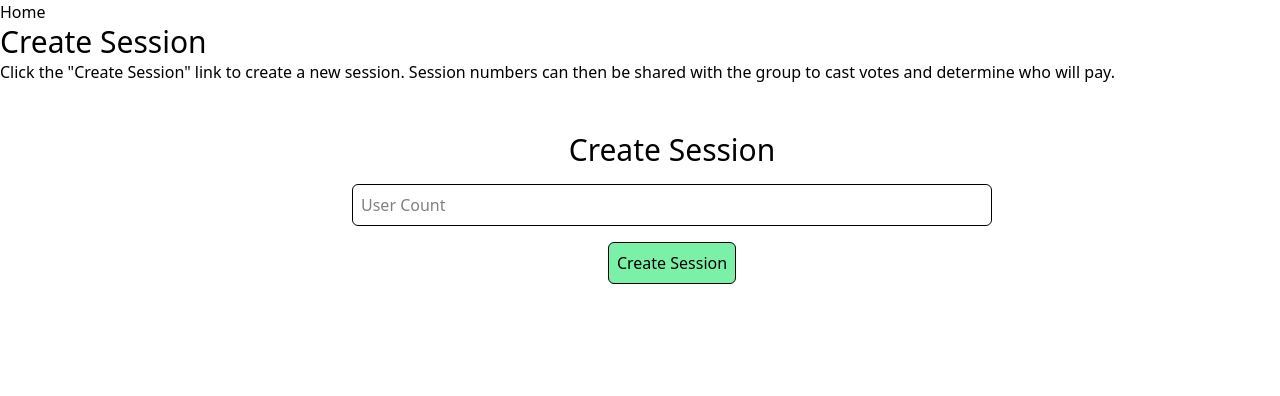
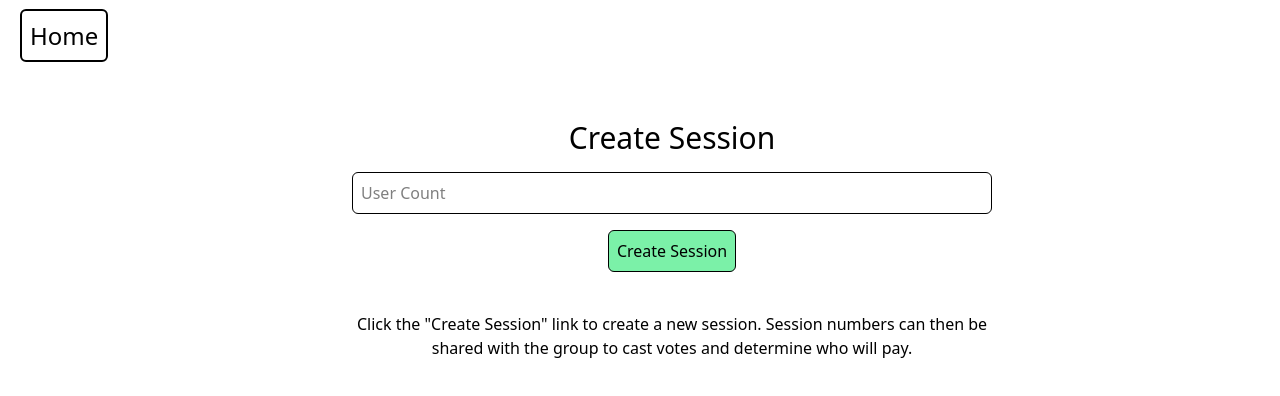
Before and after one commit to QuintinSheridan/bertram-front-end, a React (Vite) app: page /session/create in a window 1280 px wide. Shown: the top 396 px of the page. Built offline with nearby package versions, Linux system fonts and the light colour scheme.

Commit message:
Fixed styling.

```diff
--- a/src/components/CreateSessionForm.tsx
+++ b/src/components/CreateSessionForm.tsx
@@ -35,6 +35,10 @@ const CreateSessionForm = () => {
           <button type="submit" className='bg-green-300 m-auto p-2 border rounded-md'>Create Session</button>
         </div>
       </form>
+
+      <p className="mt-10 w-1/2 m-auto">Click the "Create Session" link to create a new session.
+              Session numbers can then be shared with the group to cast votes and determine who will pay.
+          </p>
     </div>
   );
 };
--- a/src/components/Header.tsx
+++ b/src/components/Header.tsx
@@ -2,7 +2,9 @@ import { Link } from "react-router-dom"
 
 const Header = () => {
     return (
-       <Link to='/'>Home</Link>
+        <div className="p-5 text-2xl">
+            <Link className='border-2 p-2 rounded-md' to='/'>Home</Link>
+        </div>
     )
 }
 
--- a/src/components/LoginForm.tsx
+++ b/src/components/LoginForm.tsx
@@ -27,13 +27,13 @@ const LoginForm = () => {
   }
 
   return (
-    <div className='container m-8 flex flex-col'>
+    <div className='m-8 flex flex-col'>
       <div className='m-auto'>
         <h1 className='m-4 text-3xl'>Log In</h1>
       </div>
 
       <form onSubmit={handleSubmit} method="post">
-        <div className='flex flex-col content-center gap-4 w-1/2 m-auto'>
+        <div className='flex flex-col content-center gap-4 w-1/3 m-auto'>
           <input type="userName" className='border rounded-md p-2' value={userName} onChange={(e) => setUserName(e.target.value)} placeholder="Username" />
           <input type="password" className='border rounded-md p-2' value={password} onChange={(e) => setPassword(e.target.value)} placeholder="Password" />
 
--- a/src/components/RegisterForm.tsx
+++ b/src/components/RegisterForm.tsx
@@ -25,13 +25,13 @@ const RegisterForm = () => {
   }
 
   return (
-    <div className='container m-8 flex flex-col'>
+    <div className='m-8 flex flex-col'>
       <div className='m-auto'>
         <h1 className='m-4 text-3xl'>Register</h1>
       </div>
 
       <form onSubmit={handleSubmit} method="post">
-        <div className='flex flex-col content-center gap-4 w-1/2 m-auto'>
+        <div className='flex flex-col content-center gap-4 w-1/3 m-auto'>
           <input type="userName" className='border rounded-md p-2' value={userName} onChange={(e) => setUserName(e.target.value)} placeholder="Username" />
           <input type="password" className='border rounded-md p-2' value={password} onChange={(e) => setPassword(e.target.value)} placeholder="Password" />
 
--- a/src/components/SessionJoinForm.tsx
+++ b/src/components/SessionJoinForm.tsx
@@ -21,7 +21,7 @@ const JoinSessionForm = () => {
   }
 
   return (
-    <div className='container m-8 flex flex-col'>
+    <div className='m-8 flex flex-col'>
       <div className='m-auto'>
         <h1 className='m-4 text-3xl'>
             Join Session
--- a/src/pages/CreateSessionPage.tsx
+++ b/src/pages/CreateSessionPage.tsx
@@ -5,12 +5,8 @@ import CreateSessionForm from "../components/CreateSessionForm"
 
 const CreateSessionPage = () => {
     return (
-        <div className="container flex flex-col justify-center">
+        <div className="container flex flex-col justify-center m-auto text-center">
           <div>
-            <h1 className="text-3xl">Create Session</h1>
-            <p>Click the "Create Session" link to create a new session.
-              Session numbers can then be shared with the group to cast votes and determine who will pay.
-            </p>
             <CreateSessionForm />
           </div>
         </div>
--- a/src/pages/HomePage.tsx
+++ b/src/pages/HomePage.tsx
@@ -13,24 +13,23 @@ const HomePage = () => {
     })
 
     return (
-        <div className="container w-1/1 content-center flex flex-col flex-grow">
-            <h1 className="text-3xl m-auto pb-5">Home</h1>
+        <div className="w-full content-center flex flex-col">
+            <h1 className="text-4xl m-auto mt-10 pb-5">Coffee Payer</h1>
             <div className="flex flew-col gap-4">
-                <div className="flex flex-col m-auto text-center text-blue-500">
+                <div className="flex flex-col m-auto text-2xl text-center text-blue-500">
                     {!loggedInUserId &&
-                        <div className="flex flex-col">
+                        <div className="flex flex-col gap-2">
                             <Link to="/register">Register</Link>
                             <Link to="/login">Log In</Link>
                         </div>
                     }
                     {loggedInUserId &&
-                        <div className="flex flex-col">
+                        <div className="flex flex-col gap-2">
                             <Link to="/session/create">Create a session</Link>
                             <Link to="/session/join">Join a session</Link>
                         </div>
                     }
                 </div>
-
             </div>
         </div>
     )
--- a/src/pages/JoinSessionPage.tsx
+++ b/src/pages/JoinSessionPage.tsx
@@ -4,7 +4,7 @@ import JoinSessionForm from "../components/SessionJoinForm"
 
 const JoinSessionPage = () => {
     return (
-        <div className="Container">
+        <div className="w-full">
           <JoinSessionForm />
         </div>
     )
```
